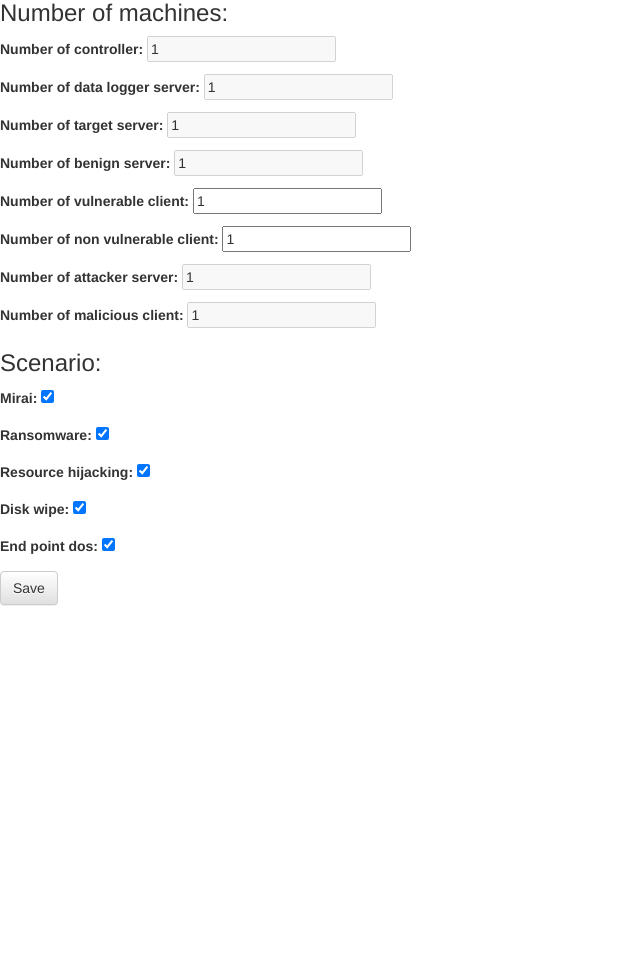
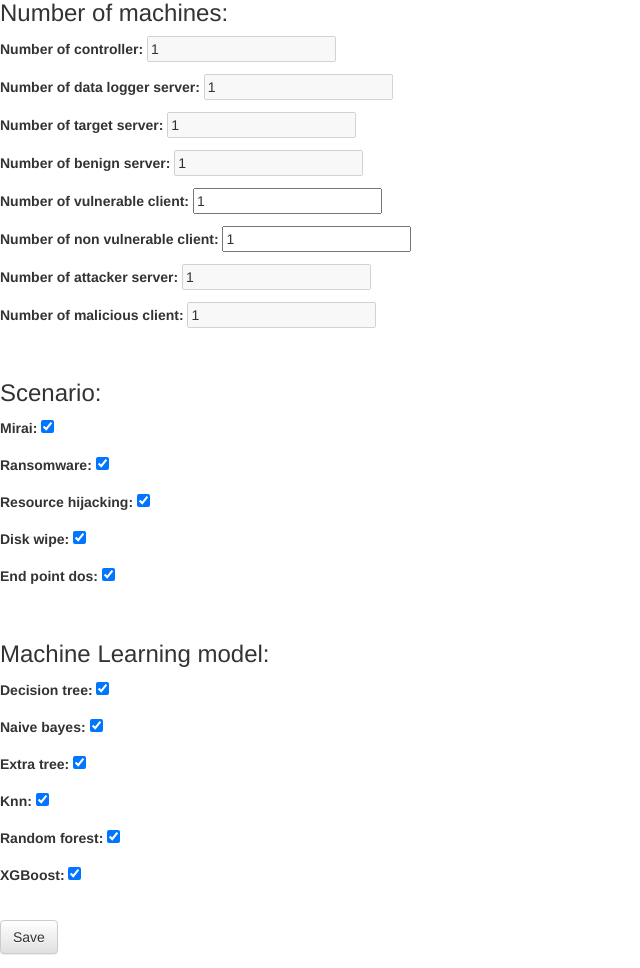
Before and after one commit to buihuukhoi/CREME, a Django app: page / in a window 1280 px wide. Shown: the part 133-1101 px from the top of the page, without its empty margins (0-640 px from the left). Before the commit the page ends 739 px from the top, so only its background shows below. Run offline with Django 3.2, Linux system fonts and the light colour scheme; data that the repository does not hold is empty; parts of the project's set-up code (start-up, migrations or seed data) failed here and were passed over; some libraries are stand-ins or nearby versions.

Commit message:
create new model and form to allow users select Machine Learning models to calculate accuracy

```diff
--- a/CREMEapplication/admin.py
+++ b/CREMEapplication/admin.py
@@ -1,6 +1,6 @@
 from django.contrib import admin
 from .models import Testbed, DataLoggerServer, TargetServer, BenignServer, VulnerableClient, NonVulnerableClient, \
-    AttackerServer, MaliciousClient, AttackScenario, ProgressData, Controller
+    AttackerServer, MaliciousClient, AttackScenario, ProgressData, Controller, MachineLearningModel
 
 # Register your models here.
 admin.site.register(Testbed)
@@ -14,3 +14,4 @@
 admin.site.register(AttackScenario)
 admin.site.register(ProgressData)
 admin.site.register(Controller)
+admin.site.register(MachineLearningModel)
--- a/CREMEapplication/forms.py
+++ b/CREMEapplication/forms.py
@@ -1,7 +1,7 @@
 from django import forms
 
 from .models import Testbed, Controller, DataLoggerServer, TargetServer, BenignServer, VulnerableClient,\
-    NonVulnerableClient, AttackerServer, MaliciousClient, AttackScenario
+    NonVulnerableClient, AttackerServer, MaliciousClient, AttackScenario, MachineLearningModel
 
 
 class TestbedForm(forms.ModelForm):
@@ -23,63 +23,60 @@
 
 
 class ControllerForm(forms.ModelForm):
-
     class Meta:
         model = Controller
         fields = ('hostname', 'ip', 'username', 'password', 'path')
 
 
 class DataLoggerServerForm(forms.ModelForm):
-
     class Meta:
         model = DataLoggerServer
         fields = ('hostname', 'ip', 'username', 'password', 'path', 'network_interface', 'atop_interval')
 
 
 class TargetServerForm(forms.ModelForm):
-
     class Meta:
         model = TargetServer
         fields = ('hostname', 'ip', 'username', 'password', 'path')
 
 
 class BenignServerForm(forms.ModelForm):
-
     class Meta:
         model = BenignServer
         fields = ('hostname', 'ip', 'username', 'password', 'path')
 
 
 class VulnerableClientForm(forms.ModelForm):
-
     class Meta:
         model = VulnerableClient
         fields = ('hostname', 'ip', 'username', 'password', 'path')
 
 
 class NonVulnerableClientForm(forms.ModelForm):
-
     class Meta:
         model = NonVulnerableClient
         fields = ('hostname', 'ip', 'username', 'password', 'path')
 
 
 class AttackerServerForm(forms.ModelForm):
-
     class Meta:
         model = AttackerServer
         fields = ('hostname', 'ip', 'username', 'password', 'path', 'DDoS_type', 'DDoS_duration')
 
 
 class MaliciousClientForm(forms.ModelForm):
-
     class Meta:
         model = MaliciousClient
         fields = ('hostname', 'ip', 'username', 'password', 'path')
 
 
 class AttackScenarioForm(forms.ModelForm):
-
     class Meta:
         model = AttackScenario
         fields = ('mirai', 'ransomware', 'resource_hijacking', 'disk_wipe', 'end_point_dos')
+
+
+class MachineLearningModelForm(forms.ModelForm):
+    class Meta:
+        model = MachineLearningModel
+        fields = ("decision_tree", "naive_bayes", "extra_tree", "knn", "random_forest", "XGBoost")
--- a/CREMEapplication/models.py
+++ b/CREMEapplication/models.py
@@ -114,3 +114,12 @@
     resource_hijacking = models.BooleanField(default=True)
     disk_wipe = models.BooleanField(default=True)
     end_point_dos = models.BooleanField(default=True)
+
+
+class MachineLearningModel(models.Model):
+    decision_tree = models.BooleanField(default=True)
+    naive_bayes = models.BooleanField(default=True)
+    extra_tree = models.BooleanField(default=True)
+    knn = models.BooleanField(default=True)
+    random_forest = models.BooleanField(default=True)
+    XGBoost = models.BooleanField(default=True)
--- a/CREMEapplication/templates/testbed/new_testbed.html
+++ b/CREMEapplication/templates/testbed/new_testbed.html
@@ -1,14 +1,27 @@
+<html lang="en">
+    <head>
         <link rel="stylesheet" href="//maxcdn.bootstrapcdn.com/bootstrap/3.2.0/css/bootstrap.min.css">
         <link rel="stylesheet" href="//maxcdn.bootstrapcdn.com/bootstrap/3.2.0/css/bootstrap-theme.min.css">
-
+        <script>
+            {% if messages %}
+                {% for message in messages %}
+                    alert('{{message}}')
+                {% endfor %}
+            {% endif %}
+        </script>
+    </head>
+    <body>
         <div>
             <h1><a href="/">CREME</a></h1>
             <h2>New Testbed</h2>
             <form method="POST" class="post-form">{% csrf_token %}
-        <h3>Number of machines:</h3>
-        {{ form_testbed.as_p }}
-        <h3>Scenario:</h3>
-        {{ form_attack_scenario.as_p }}
+                {% for title, form in dict_forms.items %}
+                    <h3>{{ title }}</h3>
+                    {{ form.as_p }}
+                    <br>
+                {% endfor %}
                 <button type="submit" class="save btn btn-default">Save</button>
             </form>
         </div>
+    </body>
+</html>
--- a/CREMEapplication/urls.py
+++ b/CREMEapplication/urls.py
@@ -7,7 +7,8 @@
 
 urlpatterns = [
     path('', views.new_testbed, name='new_testbed'),
-    path('new_testbed_information/', views.new_testbed_information, name='new_testbed_information'),
+    path('new_testbed', views.new_testbed, name='new_testbed'),
+    path('new_testbed_information', views.new_testbed_information, name='new_testbed_information'),
     path('dashboard', views.dashboard, name='dashboard'),
     path('api/', include(router.urls))
 ]
--- a/CREMEapplication/views.py
+++ b/CREMEapplication/views.py
@@ -1,8 +1,9 @@
 from django.shortcuts import render
 from .models import Testbed, Controller, DataLoggerServer, TargetServer, BenignServer, VulnerableClient, \
-    NonVulnerableClient, AttackerServer, MaliciousClient, AttackScenario, ProgressData
+    NonVulnerableClient, AttackerServer, MaliciousClient, AttackScenario, ProgressData, MachineLearningModel
 from .forms import TestbedForm, ControllerForm, DataLoggerServerForm, TargetServerForm, BenignServerForm, \
-    VulnerableClientForm, NonVulnerableClientForm, AttackerServerForm, MaliciousClientForm, AttackScenarioForm
+    VulnerableClientForm, NonVulnerableClientForm, AttackerServerForm, MaliciousClientForm, AttackScenarioForm, \
+    MachineLearningModelForm
 from django.shortcuts import redirect
 
 from .serializers import ProgressDataSerializer
@@ -85,6 +86,7 @@
     if request.method == "POST":
         form_testbed = TestbedForm(request.POST)
         form_attack_scenario = AttackScenarioForm(request.POST)
+        form_machine_learning_model = MachineLearningModelForm(request.POST)
 
         if form_testbed.is_valid():
             testbeds = Testbed.objects.all()
@@ -100,20 +102,57 @@
             testbed.number_of_malicious_client = 1
             testbed.save()
 
+        scenario_valid = False  # at least one scenario must be selected
         if form_attack_scenario.is_valid():
+            # must select at least one attack scenario
+            for field_name in form_attack_scenario.fields:
+                value = form_attack_scenario.cleaned_data[field_name]
+                scenario_valid = scenario_valid or value
             attack_scenarios = AttackScenario.objects.all()
-            if attack_scenarios:  # update first object if it exists, otherwise --> create new one
+            # update first object if it exists, otherwise --> create new one
+            if attack_scenarios:
                 first_attack_scenario = attack_scenarios.first()
                 form_attack_scenario = AttackScenarioForm(request.POST, instance=first_attack_scenario)
             form_attack_scenario.save()
 
+        ml_model_valid = False  # at least one ml model must be selected
+        if form_machine_learning_model.is_valid():
+            # must select at least one ml model
+            for field_name in form_machine_learning_model.fields:
+                value = form_machine_learning_model.cleaned_data[field_name]
+                ml_model_valid = ml_model_valid or value
+            machine_learning_models = MachineLearningModel.objects.all()
+            # update first object if it exists, otherwise --> create new one
+            if machine_learning_models:
+                first_machine_learning_model = machine_learning_models.first()
+                form_machine_learning_model = MachineLearningModelForm(request.POST,
+                                                                       instance=first_machine_learning_model)
+            form_machine_learning_model.save()
+
+        # if not valid --> re-fill the form
+        if not scenario_valid or not ml_model_valid:
+            if not scenario_valid:
+                error = "Must select at least one attack scenario"
+                messages.error(request, error)
+            if not ml_model_valid:
+                error = "Must select at least one machine learning model"
+                messages.error(request, error)
+
+            dict_forms = dict()
+            dict_forms['Number of machines:'] = TestbedForm(request.POST)
+            dict_forms['Scenario:'] = AttackScenarioForm(request.POST)
+            dict_forms['Machine Learning model:'] = MachineLearningModelForm(request.POST)
+
+            return render(request, 'testbed/new_testbed.html', {'dict_forms': dict_forms})
+
         return redirect(NEW_TESTBED_INFORMATION)
 
     else:
-        form_testbed = TestbedForm()
-        form_attack_scenario = AttackScenarioForm()
-    return render(request, 'testbed/new_testbed.html', {'form_testbed': form_testbed,
-                                                        'form_attack_scenario': form_attack_scenario})
+        dict_forms = dict()
+        dict_forms['Number of machines:'] = TestbedForm()
+        dict_forms['Scenario:'] = AttackScenarioForm()
+        dict_forms['Machine Learning model:'] = MachineLearningModelForm()
+    return render(request, 'testbed/new_testbed.html', {'dict_forms': dict_forms})
 
 
 def new_testbed_information(request):
```
Lines whose indentation alone changed are shown as unchanged.
